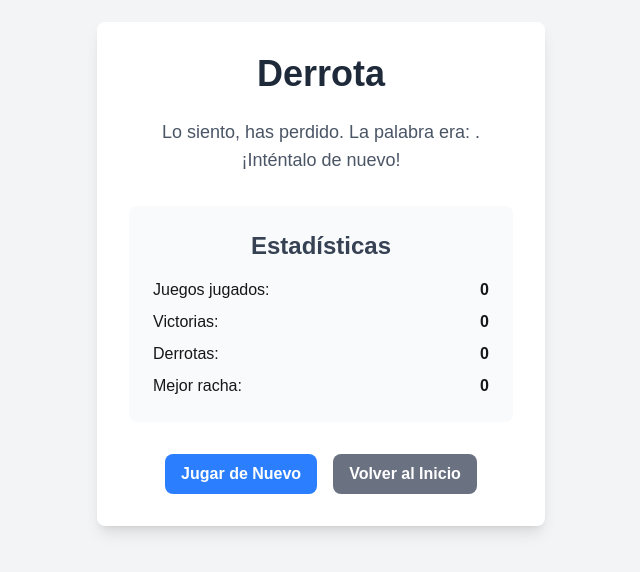
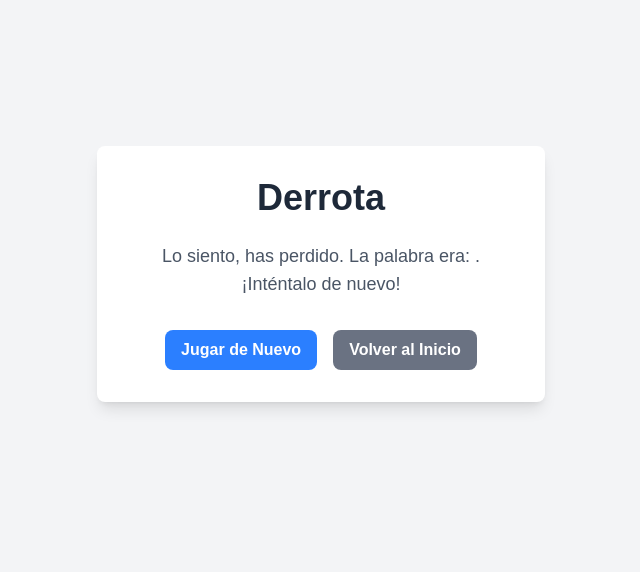
Before and after one commit to JuanLoaiza007/ahorcado-jam, a Next.js app: page /game-over in a window 1280 px wide. Shown: the part 126-698 px from the top of the page, without its empty margins (319-959 px from the left). Built offline with nearby package versions, Linux system fonts and the light colour scheme.

Commit message:
fix: remove old statistics

```diff
--- a/app/game-over/page.jsx
+++ b/app/game-over/page.jsx
@@ -21,31 +21,6 @@ export default function GameOver() {
             : `Lo siento, has perdido. La palabra era: ${word}. ¡Inténtalo de nuevo!`}
         </p>
 
-        {/* Espacio para estadísticas */}
-        <div className="bg-gray-50 rounded-lg p-6 mb-8">
-          <h2 className="text-2xl font-semibold mb-4 text-gray-700">
-            Estadísticas
-          </h2>
-          <div className="space-y-2 text-left">
-            <div className="flex justify-between">
-              <span>Juegos jugados:</span>
-              <span className="font-bold">0</span>
-            </div>
-            <div className="flex justify-between">
-              <span>Victorias:</span>
-              <span className="font-bold">0</span>
-            </div>
-            <div className="flex justify-between">
-              <span>Derrotas:</span>
-              <span className="font-bold">0</span>
-            </div>
-            <div className="flex justify-between">
-              <span>Mejor racha:</span>
-              <span className="font-bold">0</span>
-            </div>
-          </div>
-        </div>
-
         <div className="space-x-4">
           <button
             onClick={() => router.push("/juego")}
```
